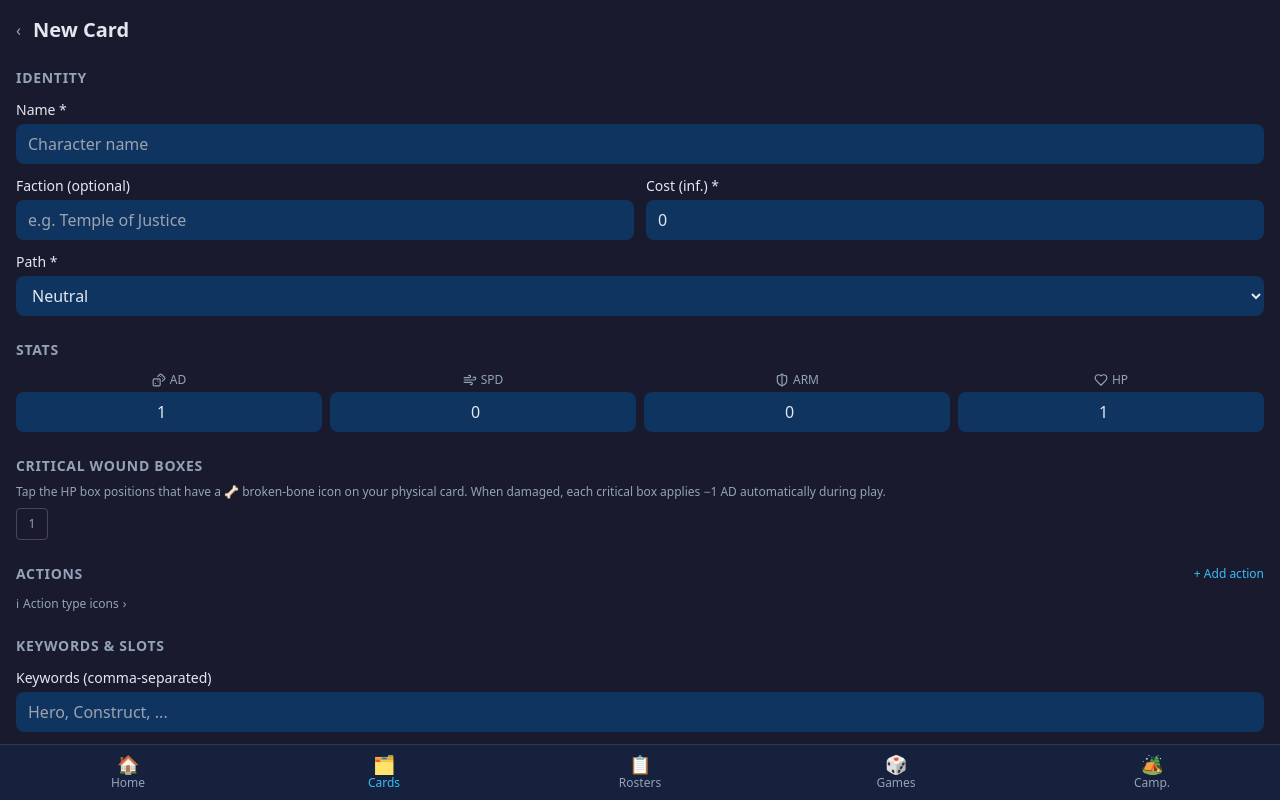
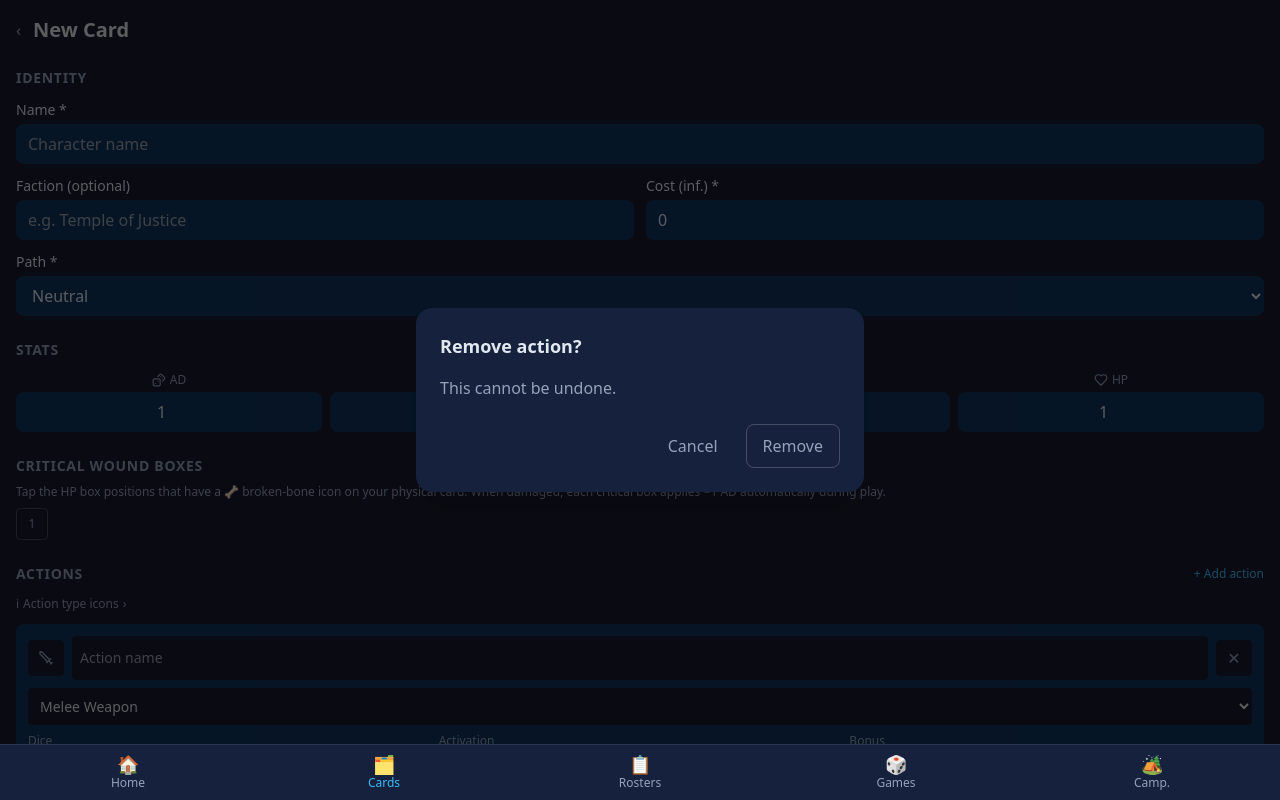
Before and after one commit to JaggerITA/relicblade-companion, a SvelteKit app: page /collection/new in a window 1280 px wide. Both pictures are taken after a click on the button "Remove action". Built offline with nearby package versions, Linux system fonts and the light colour scheme.

Commit message:
feat(ux): confirm before removing actions, roster characters, and equipped upgrades

```diff
--- a/src/lib/components/cardimport/CardReviewForm.svelte
+++ b/src/lib/components/cardimport/CardReviewForm.svelte
@@ -1,6 +1,7 @@
 <script lang="ts">
 	import { untrack } from 'svelte';
 	import Button from '$lib/components/shared/Button.svelte';
+	import Modal from '$lib/components/shared/Modal.svelte';
 	import IconLegend from '$lib/components/shared/IconLegend.svelte';
 	import { ACTION_TYPE_ICONS, STAT_ICONS, UPGRADE_SLOT_TYPE_ICONS } from '$lib/constants/icons.js';
 	import type { Action, ActionType, Character, Path, UpgradeSlotType } from '$lib/models/Character.js';
@@ -96,6 +97,8 @@
 	function removeAction(i: number) {
 		actions = actions.filter((_, idx) => idx !== i);
 	}
+
+	let confirmRemoveActionIdx = $state<number | null>(null);
 
 	function handleSubmit() {
 		if (!validate()) return;
@@ -265,7 +268,7 @@
 					/>
 					<button
 						type="button"
-						onclick={() => removeAction(i)}
+						onclick={() => (confirmRemoveActionIdx = i)}
 						class="flex h-9 w-9 shrink-0 items-center justify-center rounded bg-surface text-on-muted hover:text-on-surface"
 						aria-label="Remove action"
 					>✕</button>
@@ -384,3 +387,24 @@
 		<Button variant="primary" type="submit">Save card</Button>
 	</div>
 </form>
+
+<!-- Remove action confirm -->
+<Modal
+	open={confirmRemoveActionIdx !== null}
+	title="Remove action?"
+	onclose={() => (confirmRemoveActionIdx = null)}
+>
+	{#snippet children()}
+		<p class="text-on-muted">This cannot be undone.</p>
+	{/snippet}
+	{#snippet actions()}
+		<Button variant="ghost" onclick={() => (confirmRemoveActionIdx = null)}>Cancel</Button>
+		<Button
+			variant="danger"
+			onclick={() => {
+				if (confirmRemoveActionIdx !== null) removeAction(confirmRemoveActionIdx);
+				confirmRemoveActionIdx = null;
+			}}
+		>Remove</Button>
+	{/snippet}
+</Modal>
--- a/src/routes/roster/[id]/+page.svelte
+++ b/src/routes/roster/[id]/+page.svelte
@@ -23,6 +23,8 @@
 	let upgradeTargetEntryId = $state<string | null>(null);
 	let expandedEntryId = $state<string | null>(null);
 	let expandedUpgradeKey = $state<string | null>(null);
+	let confirmRemoveEntry = $state<{ entryId: string; name: string } | null>(null);
+	let confirmUnequip = $state<{ entryId: string; upgradeId: string; name: string } | null>(null);
 
 	function toggleEntry(entryId: string) {
 		expandedEntryId = expandedEntryId === entryId ? null : entryId;
@@ -104,7 +106,7 @@
 									<div class="ml-3 flex shrink-0 items-center gap-2">
 										<span class="text-sm font-semibold text-accent">{entry.entryInfluence} inf</span>
 										<button
-											onclick={() => rosterStore.removeEntry(roster.id, entry.entryId)}
+											onclick={() => (confirmRemoveEntry = { entryId: entry.entryId, name: character.name })}
 											class="text-on-muted hover:text-on-surface"
 											aria-label="Remove {character.name} from roster"
 										>✕</button>
@@ -145,7 +147,7 @@
 														<div class="ml-3 flex shrink-0 items-center gap-2">
 															<span>{upgrade.cost} inf</span>
 															<button
-																onclick={() => rosterStore.unequipUpgrade(roster.id, entry.entryId, upgradeId)}
+																onclick={() => (confirmUnequip = { entryId: entry.entryId, upgradeId, name: upgrade.name })}
 																class="hover:text-on-surface"
 																aria-label="Unequip {upgrade.name}"
 															>✕</button>
@@ -218,6 +220,46 @@
 		/>
 	{/if}
 
+	<Modal
+		open={confirmRemoveEntry !== null}
+		title="Remove {confirmRemoveEntry?.name}?"
+		onclose={() => (confirmRemoveEntry = null)}
+	>
+		{#snippet children()}
+			<p class="text-on-muted">This will remove {confirmRemoveEntry?.name} and any equipped upgrades from this roster.</p>
+		{/snippet}
+		{#snippet actions()}
+			<Button variant="ghost" onclick={() => (confirmRemoveEntry = null)}>Cancel</Button>
+			<Button
+				variant="danger"
+				onclick={() => {
+					if (confirmRemoveEntry) rosterStore.removeEntry(roster.id, confirmRemoveEntry.entryId);
+					confirmRemoveEntry = null;
+				}}
+			>Remove</Button>
+		{/snippet}
+	</Modal>
+
+	<Modal
+		open={confirmUnequip !== null}
+		title="Unequip {confirmUnequip?.name}?"
+		onclose={() => (confirmUnequip = null)}
+	>
+		{#snippet children()}
+			<p class="text-on-muted">{confirmUnequip?.name} will be removed from this character's equipped upgrades.</p>
+		{/snippet}
+		{#snippet actions()}
+			<Button variant="ghost" onclick={() => (confirmUnequip = null)}>Cancel</Button>
+			<Button
+				variant="danger"
+				onclick={() => {
+					if (confirmUnequip) rosterStore.unequipUpgrade(roster.id, confirmUnequip.entryId, confirmUnequip.upgradeId);
+					confirmUnequip = null;
+				}}
+			>Unequip</Button>
+		{/snippet}
+	</Modal>
+
 	<Modal open={confirmDelete} title="Delete roster?" onclose={() => (confirmDelete = false)}>
 		{#snippet children()}
 			<p class="text-on-muted">This cannot be undone. "{roster.name}" will be removed.</p>
```
